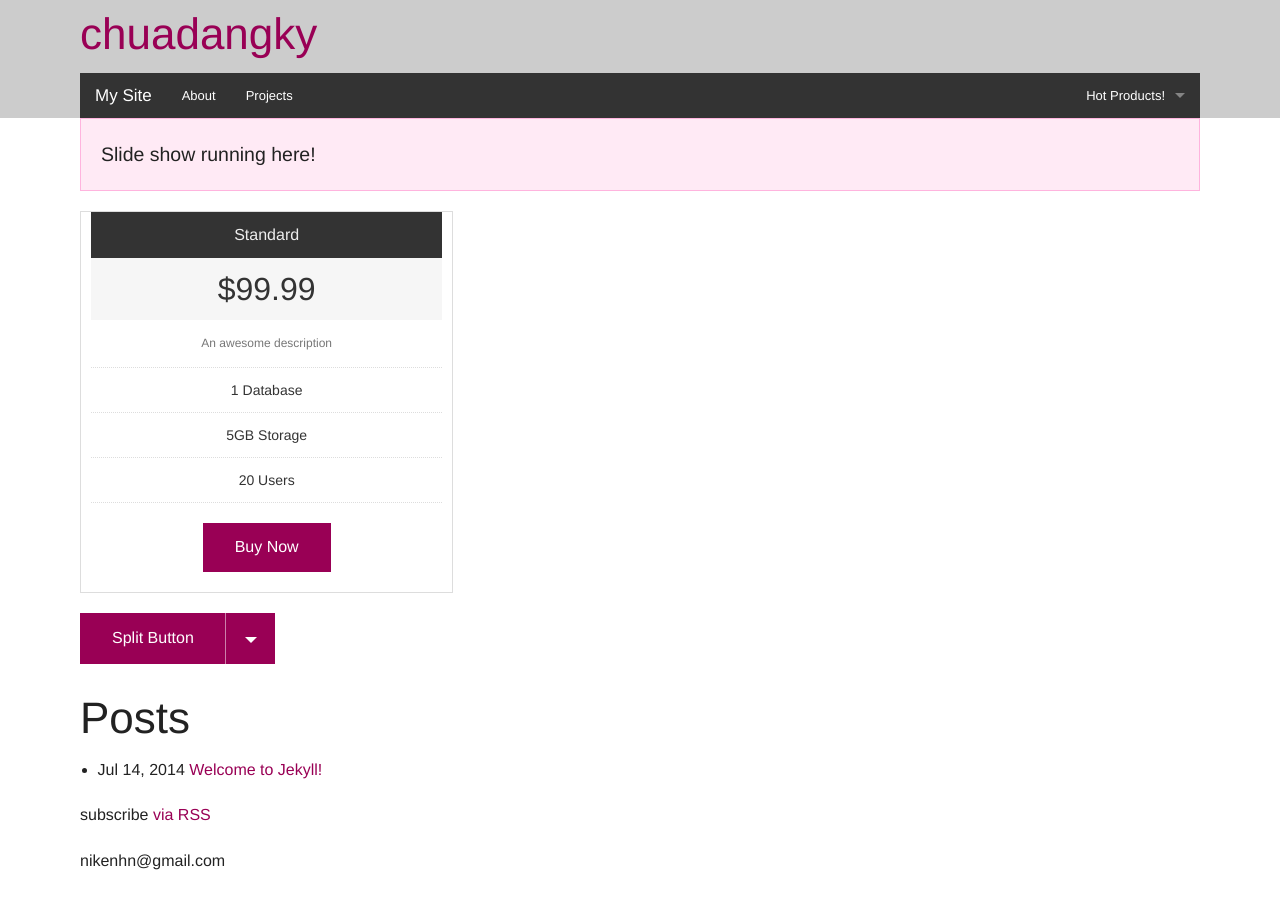
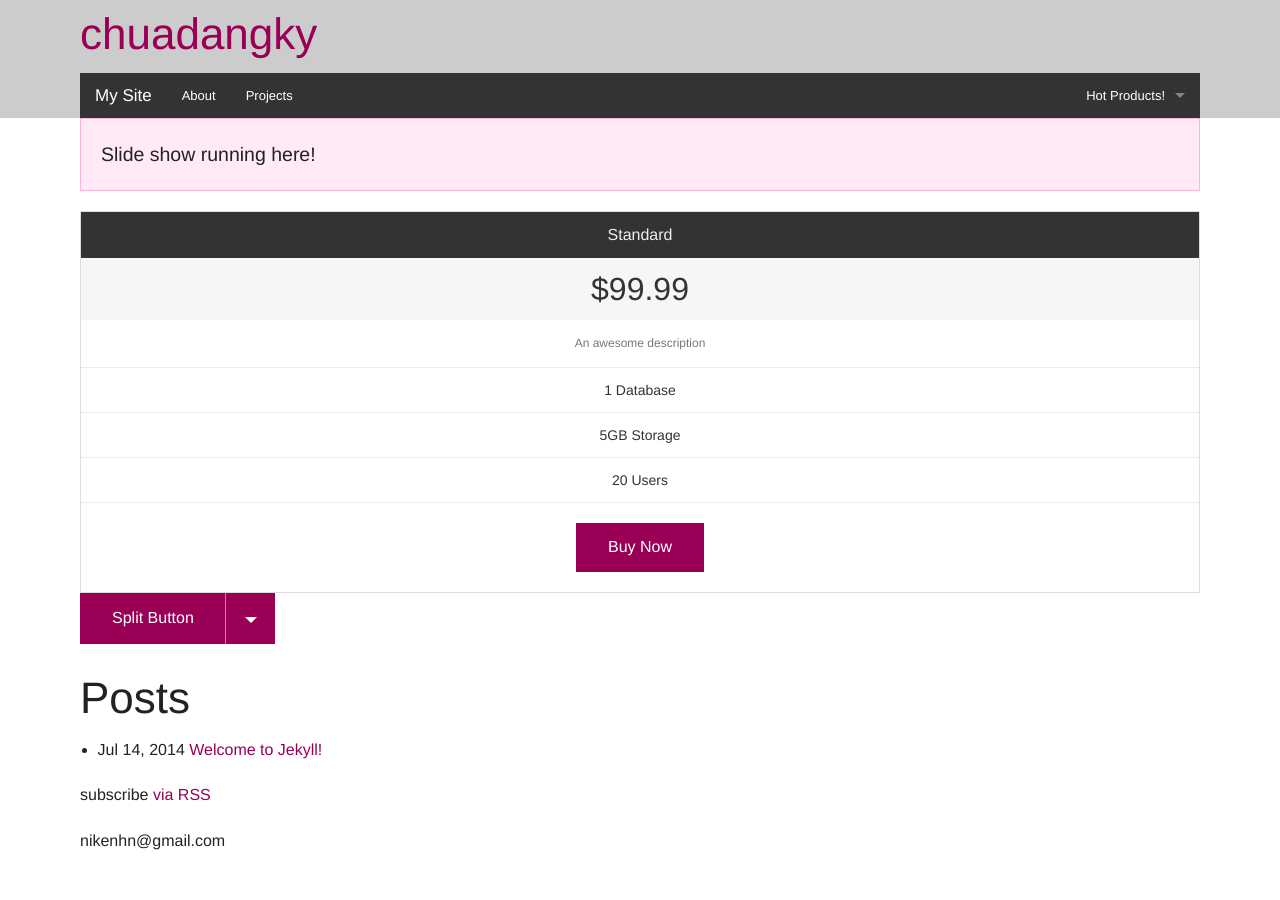
Before and after one commit to novakid/chuadangky, a Jekyll site: the page built from index.html, in a window 1280 px wide. Built offline with Jekyll 4.4.1, drawn with Linux system fonts in a browser that asks for light colours.

Commit message:
Update index.html

```diff
--- a/index.html
+++ b/index.html
@@ -9,10 +9,10 @@
   </div>
 
   <div class="columns">
-  <div calss="row collapse">
 
 
-      <ul class="pricing-table medium-4 columns">
+
+      <ul class="pricing-table medium-4 row collapse">
         <li class="title">Standard</li>
         <li class="price">$99.99</li>
         <li class="description">An awesome description</li>
@@ -22,7 +22,6 @@
         <li class="cta-button"><a class="button" href="#">Buy Now</a></li>
       </ul>
 
-    </div>
     </div>
 
   <div class="columns">
```
